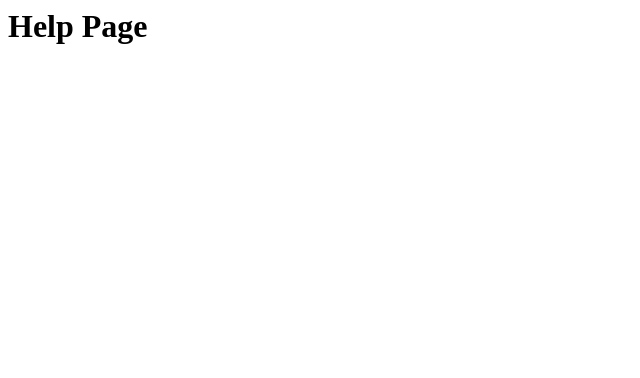
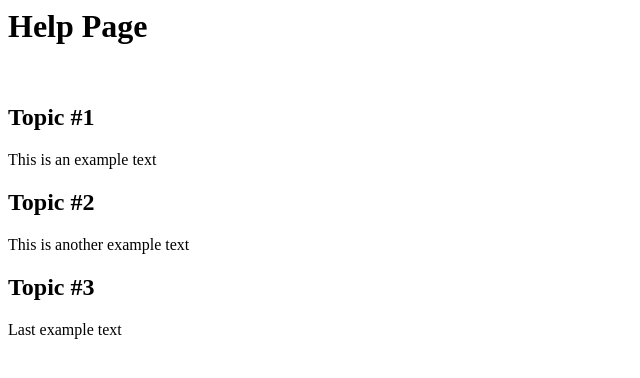
Before and after one commit to BreckynDev/TuneID, a plain HTML site: page HelpPage.html in a window 1280 px wide. Shown: the whole page, without its empty margins (0-640 px from the left). Drawn offline with Linux system fonts and the light colour scheme.

Commit message:
Update HelpPage.html
Created help page

```diff
--- a/HelpPage.html
+++ b/HelpPage.html
@@ -1 +1,15 @@
-<h1>Help Page</h1>
+<html>
+  <head>
+    <title>Help Page</title>
+  </head>
+  <body>
+    <h1>Help Page</h1>
+    <br/>
+    <h2>Topic #1</h2>
+    <p>This is an example text</p>
+    <h2>Topic #2</h2>
+    <p>This is another example text</p>
+    <h2>Topic #3</h2>
+    <p>Last example text</p>
+  </body>
+</html>
```
